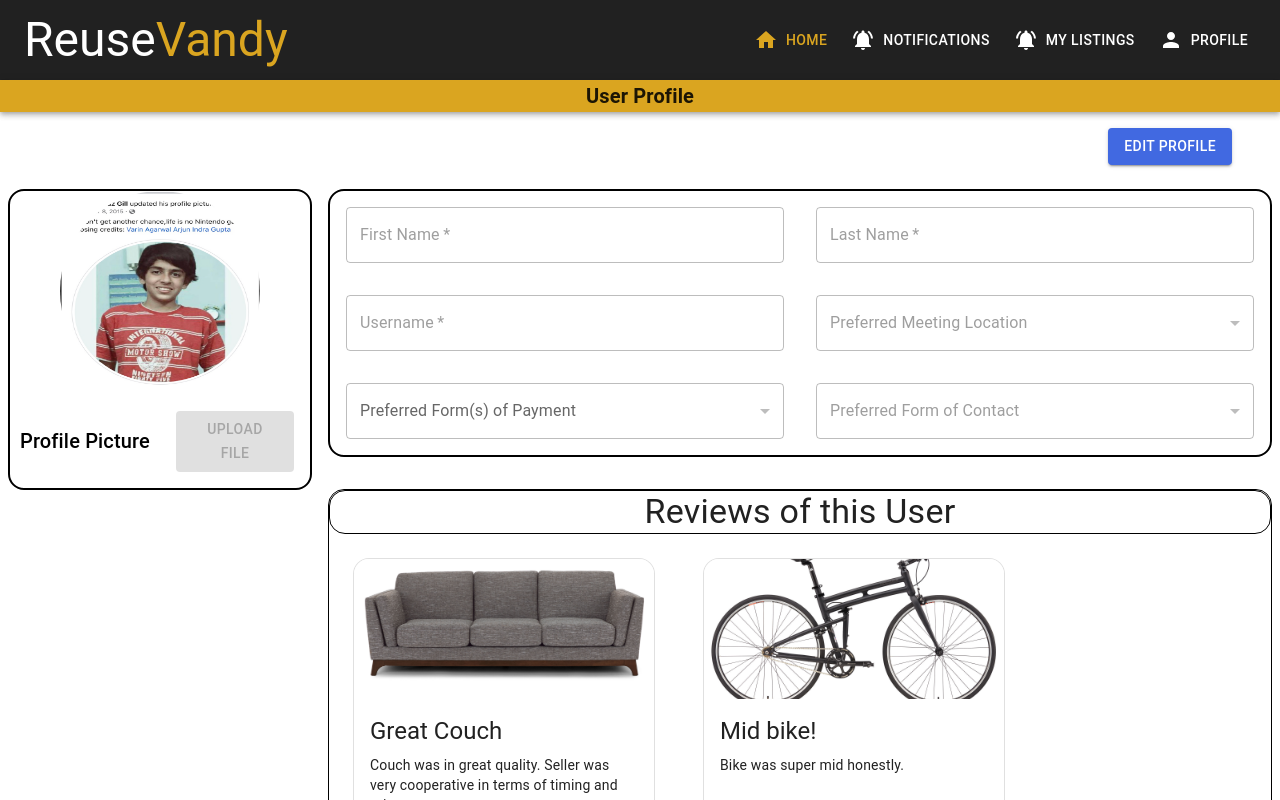
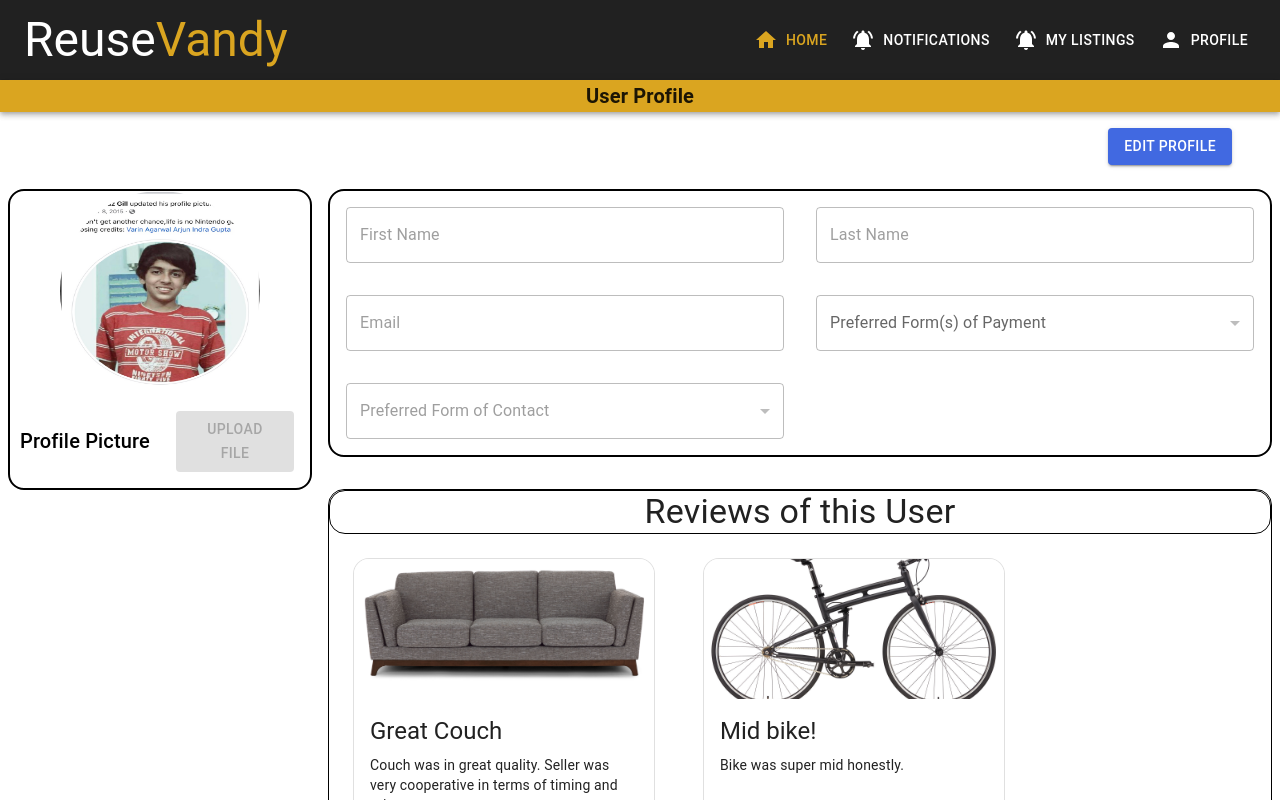
Before and after one commit to malikudit/reuse-vanderbilt, a React (Create React App) app in the folder front-end/: page /profile in a window 1280 px wide. Shown: the top 800 px of the page. Built offline with nearby package versions, Linux system fonts and the light colour scheme.

Commit message:
Cleaned up profile page form based on backend fields

```diff
--- a/front-end/package.json
+++ b/front-end/package.json
@@ -17,6 +17,7 @@
     "react-dom": "^18.2.0",
     "react-router-dom": "^6.4.1",
     "react-scripts": "5.0.1",
+    "validator": "^13.7.0",
     "web-vitals": "^2.1.4"
   },
   "scripts": {
--- a/front-end/src/content/ProfilePreferences.js
+++ b/front-end/src/content/ProfilePreferences.js
@@ -1,12 +1,4 @@
 export const paymentMethods = [
-  {
-    value: "Credit Card",
-    label: "Credit Card",
-  },
-  {
-    value: "Debit Card",
-    label: "Debit Card",
-  },
   {
     value: "Venmo",
     label: "Venmo",
@@ -20,8 +12,8 @@ export const paymentMethods = [
     label: "Zelle",
   },
   {
-    value: "Any",
-    label: "Any",
+    value: "Other Payment Method",
+    label: "Other Payment Method",
   },
 ];
 
--- a/front-end/src/pages/Profile.js
+++ b/front-end/src/pages/Profile.js
@@ -19,7 +19,6 @@ import { SampleReviews } from "../content/SampleReviews";
 import "./Profile.css";
 import {
   paymentMethods,
-  meetingLocations,
   formsOfContact,
 } from "../content/ProfilePreferences";
 import Parwaz from "../assets/Parwaz.png";
@@ -55,9 +54,6 @@ export default function Profile() {
   var [firstNameError, setFirstNameError] = useState(false);
   const [lastName, setLastName] = useState("");
   var [lastNameError, setLastNameError] = useState(false);
-  const [userName, setUserName] = useState("");
-  var [userNameError, setUserNameError] = useState(false);
-  const [meetingLocation, setMeetingLocation] = useState("");
   const [preferredPayment, setPreferredPayment] = useState([]);
   const [contact, setContact] = useState("");
   const [phoneNumber, setPhoneNumber] = useState("");
@@ -78,11 +74,6 @@ export default function Profile() {
 
   const checkNameAlpha = (name) => !name.match(regex);
 
-  const checkUserNameLength = (userName) =>
-    userName.length < 4 || userName.length > 32;
-
-  const checkUserNameAlnum = (userName) => !userName.match(/^[a-zA-Z0-9]+$/);
-
   const checkPhoneNumber = (phoneNumber) =>
     !isMobilePhone(phoneNumber, "en-US");
 
@@ -96,30 +87,24 @@ export default function Profile() {
   const handleEdit = () => {
     setFirstNameError(false);
     setLastNameError(false);
-    setUserNameError(false);
     setPhoneNumberError(false);
     setGroupMeError(false);
     setError(false);
     setSaved(false);
   };
   const handleSave = () => {
-    console.log(phoneNumber);
+
     if (
-      checkNameEmpty(firstName) ||
       checkNameLength(firstName) ||
       checkNameAlpha(firstName)
     ) {
       firstNameError = true;
     }
     if (
-      checkNameEmpty(lastName) ||
       checkNameLength(lastName) ||
       checkNameAlpha(lastName)
     ) {
       lastNameError = true;
-    }
-    if (checkUserNameLength(userName) || checkUserNameAlnum(userName)) {
-      userNameError = true;
     }
     if ((contact === "Phone" || contact === "Any") && checkPhoneNumber(phoneNumber)) {
       phoneNumberError = true;
@@ -127,7 +112,7 @@ export default function Profile() {
     if ((contact === "GroupMe" || contact === "Any") && checkGroupMeURL(groupMe)) {
       groupMeError = true;
     }
-    if (firstNameError || lastNameError || userNameError || phoneNumberError || groupMeError) {
+    if (firstNameError || lastNameError || phoneNumberError || groupMeError) {
       error = true;
     }
     if (!error) {
@@ -227,15 +212,12 @@ export default function Profile() {
                     helperText={
                       saved === true
                         ? ""
-                        : checkNameEmpty(firstName)
-                        ? "First name is a required field"
                         : checkNameLength(firstName)
                         ? "First name must be between 2 to 32 characters long"
                         : checkNameAlpha(firstName)
                         ? "First name must be alphabetical"
                         : ""
                     }
-                    required
                   />
                 </Grid>
                 <Grid xs={6} padding={2}>
@@ -256,8 +238,6 @@ export default function Profile() {
                     helperText={
                       saved === true
                         ? ""
-                        : checkNameEmpty(lastName)
-                        ? "Last name is a required field"
                         : checkNameLength(lastName)
                         ? "Last name must be between 2 to 32 characters long"
                         : checkNameAlpha(lastName)
@@ -265,40 +245,17 @@ export default function Profile() {
                         : ""
                     }
                     value={lastName}
-                    required
                   />
                 </Grid>
                 <Grid xs={6} padding={2}>
                   <TextField
                     fullWidth
-                    label="Username"
+                    label="Email"
                     variant={saved ? "outlined" : "filled"}
-                    disabled={saved}
-                    onChange={(event) => {
-                      setUserName(event.target.value);
-                    }}
-                    error={
-                      (checkNameEmpty(userName) ||
-                        checkUserNameLength(userName) ||
-                        checkUserNameAlnum(userName)) &&
-                      saved === false
-                    }
-                    helperText={
-                      saved === true
-                        ? ""
-                        : checkNameEmpty(userName)
-                        ? "Username is a required field"
-                        : checkUserNameLength(userName)
-                        ? "Username must be between 4 to 32 characters long"
-                        : checkUserNameAlnum(userName)
-                        ? "Username must only contain aplhabets and numbers"
-                        : ""
-                    }
-                    value={userName}
-                    required
+                    disabled
                   />
                 </Grid>
-                <Grid xs={6} padding={2}>
+                {/*<Grid xs={6} padding={2}>
                   <TextField
                     fullWidth
                     select
@@ -316,7 +273,7 @@ export default function Profile() {
                       </MenuItem>
                     ))}
                   </TextField>
-                </Grid>
+                </Grid> */}
                 <Grid xs={6} padding={2}>
                   <FormControl fullWidth>
                     <InputLabel id="demo-simple-select-label">
@@ -367,8 +324,6 @@ export default function Profile() {
                   </TextField>
                 </Grid>
                 {contact === "Phone" ? (
-                  <Grid container>
-                    <Grid xs={6} padding={2} />
                     <Grid xs={6} padding={2}>
                       <TextField
                         fullWidth
@@ -389,10 +344,7 @@ export default function Profile() {
                         value={phoneNumber}
                       />
                     </Grid>
-                  </Grid>
                 ) : contact === "GroupMe" ? (
-                  <Grid container>
-                    <Grid xs={6} padding={2} />
                     <Grid xs={6} padding={2}>
                       <TextField
                         fullWidth
@@ -413,7 +365,6 @@ export default function Profile() {
                         value={groupMe}
                       />
                     </Grid>
-                  </Grid>
                 ) : contact === "Any" ? (
                   <Grid container>
                     <Grid xs={6} padding={2}>
```
Also changed, not shown: 1 other file (tests, documents, lock files or other folders).
